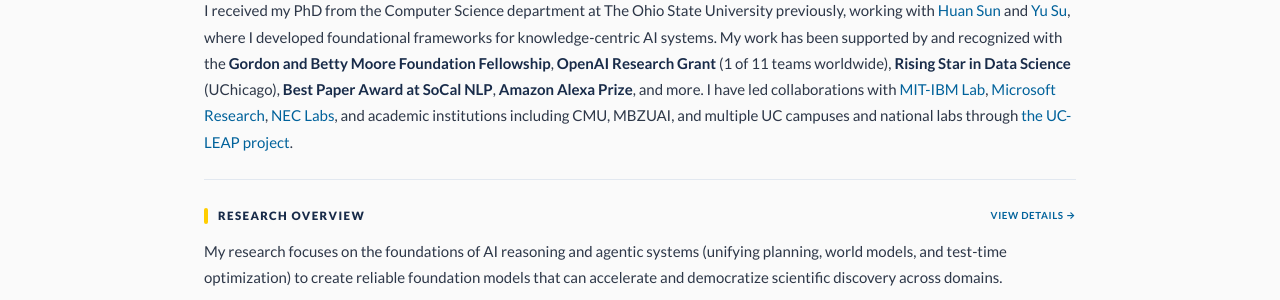
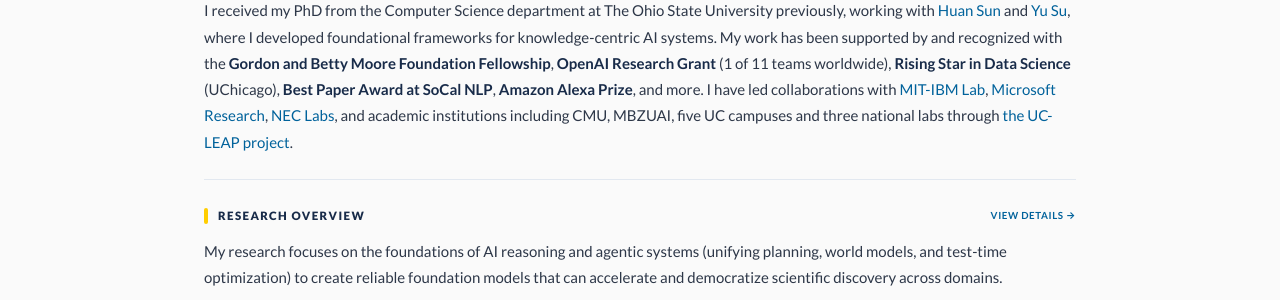
Before and after one commit to zhenwang9102/zhenwang9102.github.io, a Jekyll site: the page built from _posts/2019-06-02-venue.markdown, in a window 1280 px wide and 900 px high. Shown: the part 327-627 px from the top of the window. Built offline with Jekyll 4.4.1, drawn with Linux system fonts in a browser that asks for light colours.

Commit message:
Update biography details in default.html

```diff
--- a/_layouts/default.html
+++ b/_layouts/default.html
@@ -412,7 +412,7 @@
           Hi! I am currently a <strong>Gordon and Betty Moore Foundation Postdoctoral Fellow</strong> hosted at UC San Diego, working with <a href="https://mbzuai.ac.ae/study/faculty/professor-eric-xing/">Eric Xing</a> (CMU & MBZUAI) and <a href="https://zhiting.ucsd.edu/">Zhiting Hu</a> (UCSD).
         </p>
         <p>
-          I received my PhD from the Computer Science department at The Ohio State University previously, working with <a href="https://u.osu.edu/ihudas/people/">Huan Sun</a> and <a>Yu Su</a>, where I developed foundational frameworks for knowledge-centric AI systems. My work has been supported by and recognized with the <strong>Gordon and Betty Moore Foundation Fellowship</strong>, <strong>OpenAI Research Grant</strong> (1 of 11 teams worldwide), <strong>Rising Star in Data Science</strong> (UChicago), <strong>Best Paper Award at SoCal NLP</strong>, <strong>Amazon Alexa Prize</strong>, and more. I have led collaborations with <a href="https://mitibmwatsonailab.mit.edu/">MIT-IBM Lab</a>, <a href="https://www.microsoft.com/en-us/research/lab/microsoft-research-redmond/">Microsoft Research</a>, <a href="https://www.nec-labs.com/">NEC Labs</a>, and academic institutions including CMU, MBZUAI, and multiple UC campuses and national labs through <a href="https://uc-leap.github.io/LEAP/people/">the UC-LEAP project</a>.
+          I received my PhD from the Computer Science department at The Ohio State University previously, working with <a href="https://u.osu.edu/ihudas/people/">Huan Sun</a> and <a>Yu Su</a>, where I developed foundational frameworks for knowledge-centric AI systems. My work has been supported by and recognized with the <strong>Gordon and Betty Moore Foundation Fellowship</strong>, <strong>OpenAI Research Grant</strong> (1 of 11 teams worldwide), <strong>Rising Star in Data Science</strong> (UChicago), <strong>Best Paper Award at SoCal NLP</strong>, <strong>Amazon Alexa Prize</strong>, and more. I have led collaborations with <a href="https://mitibmwatsonailab.mit.edu/">MIT-IBM Lab</a>, <a href="https://www.microsoft.com/en-us/research/lab/microsoft-research-redmond/">Microsoft Research</a>, <a href="https://www.nec-labs.com/">NEC Labs</a>, and academic institutions including CMU, MBZUAI, five UC campuses and three national labs through <a href="https://uc-leap.github.io/LEAP/people/">the UC-LEAP project</a>.
         </p>
       </div>
     </header>
```
